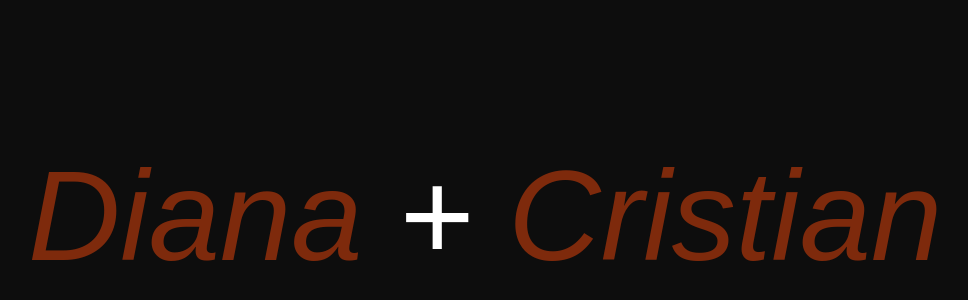
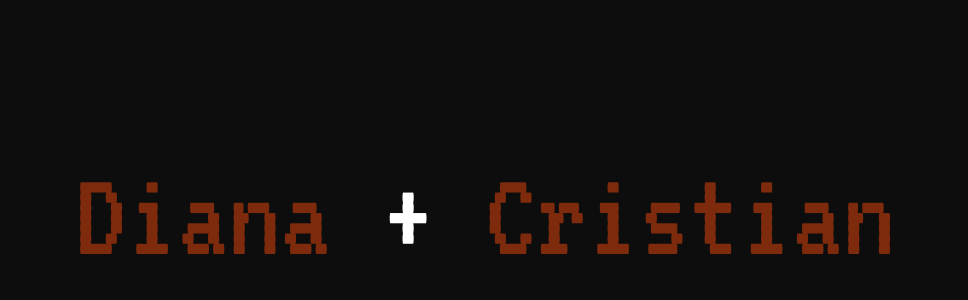
Before and after one commit to viragdiana/personal-website, a Next.js app: page / in a window 1280 px wide. Shown: the part 184-484 px from the top of the page, without its empty margins (155-1123 px from the left). Built offline with nearby package versions, Linux system fonts and the light colour scheme.

Commit message:
added animation and played around with the text, made it look ok on other devices too

```diff
--- /dev/null
+++ b/app/clientcomponent.tsx
@@ -0,0 +1,27 @@
+"use client";
+// use client was needed because Error: Event handlers cannot be passed to Client Component props,
+// so i needed to make this a client component so it wouldbe rendered client side not server side as the default
+import {useState} from "react";
+export default function Names() {
+    const [index, setIndex] = useState(0);
+
+    if(index>0){
+        return <p
+                   key={index}
+                   className="heart-pop cursor-pointer text-8xl sm:text-9xl"
+                   onClick = {function(){setIndex(index+1)}}
+                   >🔮</p>;
+    }
+    return(
+
+
+      <h1 className="text-5xl text-orange-900 sm:text-7xl lg:text-9xl px-4 text-center"
+          onClick= {function() {
+            setIndex(index+1)
+            }
+             }
+              >
+        Diana<span className="text-[#ffffff]"> + </span>Cristian
+      </h1>
+    );
+}
--- a/app/globals.css
+++ b/app/globals.css
@@ -6,6 +6,23 @@
 
 body {
   background: #0d0d0d;
-  color: #171717;
-  font-family: Arial, Helvetica, sans-serif;
+  color: #ebe6e6;
 }
+
+@keyframes pop {
+  0% {
+    transform: scale(0);
+    opacity: 0;
+  }
+  70% {
+    transform: scale(1.3);
+    opacity: 1;
+  }
+  100% {
+    transform: scale(1);
+  }
+}
+
+.heart-pop {
+  animation: pop  0.42s cubic-bezier(0, 0.02, 0.1, 0.3);
+}
--- a/app/layout.tsx
+++ b/app/layout.tsx
@@ -1,5 +1,11 @@
 import type { Metadata } from "next";
 import "./globals.css";
+import { VT323 } from "next/font/google";
+
+const font = VT323({
+  subsets: ["latin"],
+  weight: "400",
+});
 
 export const metadata: Metadata = {
   title: "Diana",
@@ -9,7 +15,7 @@ export const metadata: Metadata = {
 export default function RootLayout({ children }: LayoutProps<"/">) {
   return (
     <html lang="en">
-      <body>{children}</body>
+      <body className={font.className}>{children}</body>
     </html>
   );
 }
--- a/app/page.tsx
+++ b/app/page.tsx
@@ -1,17 +1,8 @@
-"use client";
-// use client was needed because Error: Event handlers cannot be passed to Client Component props,
-// so i needed to make this a client component so it wouldbe rendered client side not server side as the default
+import Names from "./clientcomponent"
 export default function Home() {
   return (
     <main className="grid min-h-screen place-items-center">
-      <h1 className="text-9xl text-orange-900 italic"
-          onClick= {function() {
-            console.log("clicked!")
-            }
-             }
-              >
-        Diana<span className="text-[#ffffff]"> + </span>Cristian
-      </h1>
+      <Names />
     </main>
   );
 }
```
